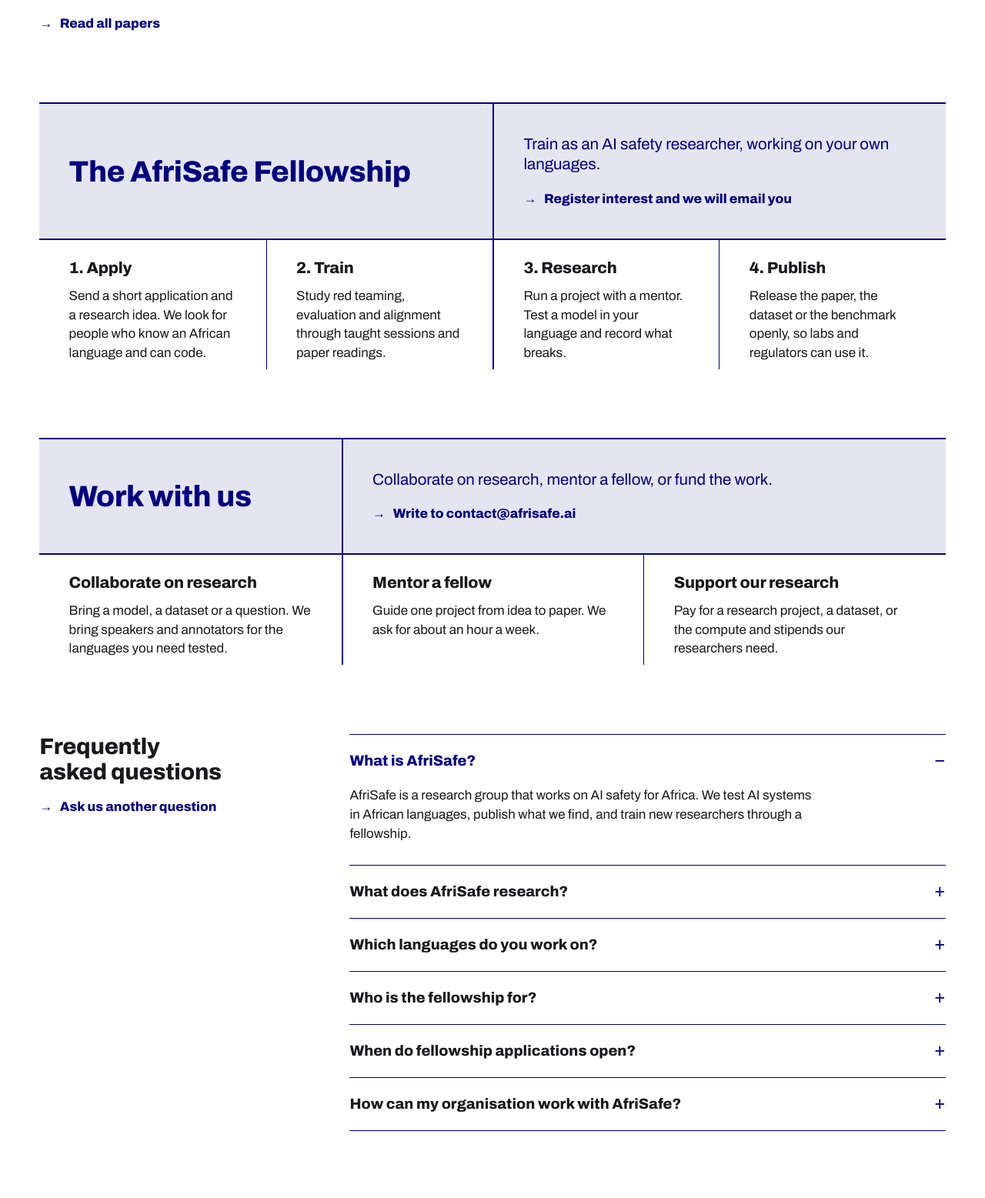
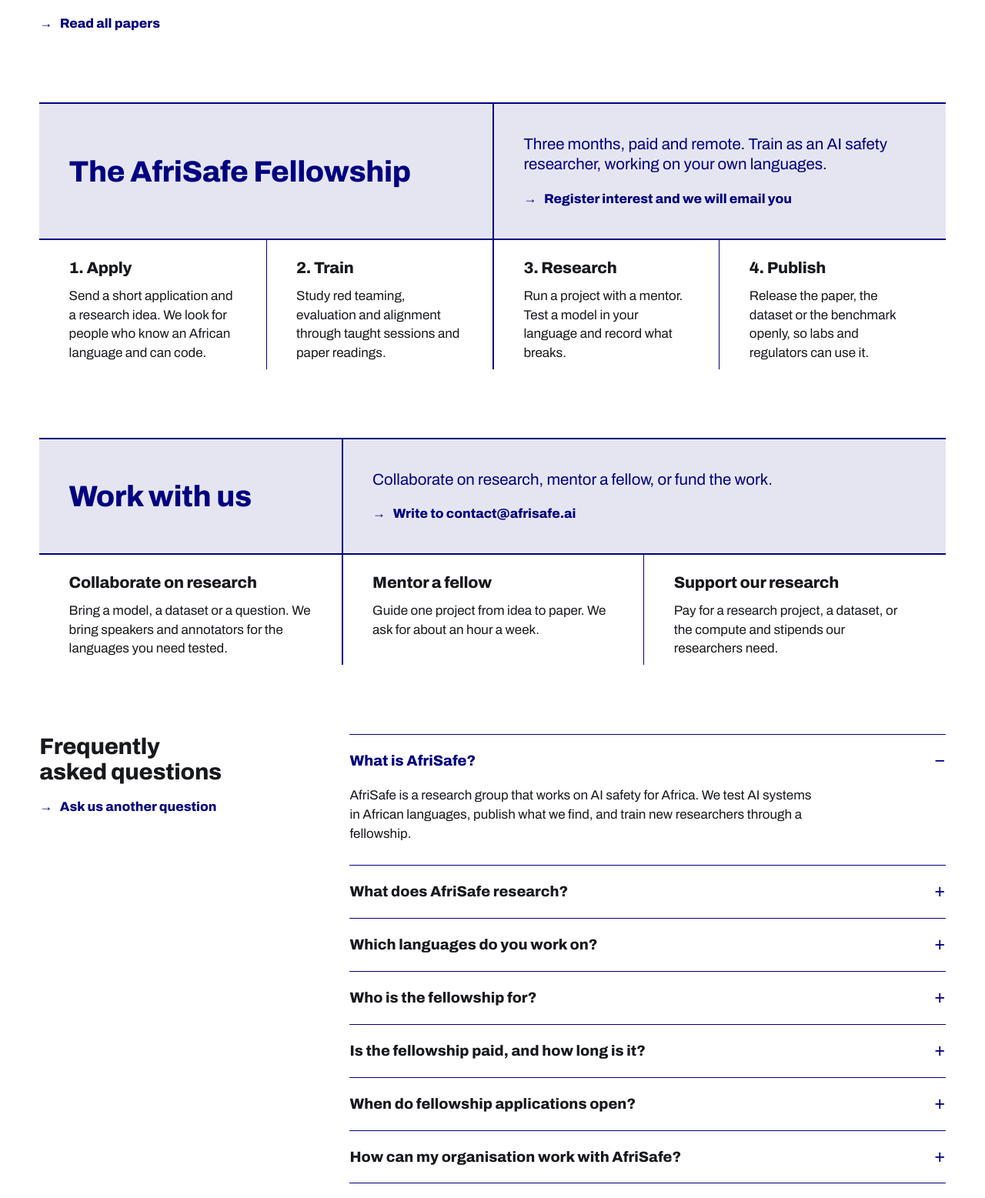
Before and after one commit to shmuhammadd/afrisafe, a plain HTML site: page index.html in a window 1280 px wide. Shown: the part 2867-4424 px from the top of the page at 77% size. Drawn offline with Linux system fonts and the light colour scheme.

Commit message:
Fellowship terms: three months, paid, remote

```diff
--- a/index.html
+++ b/index.html
@@ -137,7 +137,7 @@
   <div class="banner">
     <h2>The AfriSafe Fellowship</h2>
     <div>
-      <p>Train as an AI safety researcher, working on your own languages.</p>
+      <p>Three months, paid and remote. Train as an AI safety researcher, working on your own languages.</p>
       <a class="go" href="mailto:contact@afrisafe.ai?subject=AfriSafe%20Fellowship%20interest">Register interest and we will email you</a>
     </div>
   </div>
@@ -206,6 +206,10 @@
       <details>
         <summary>Who is the fellowship for?</summary>
         <p>Students and early-career researchers who know at least one African language and can program. You do not need a PhD or earlier work in AI safety.</p>
+      </details>
+      <details>
+        <summary>Is the fellowship paid, and how long is it?</summary>
+        <p>Yes, fellows are paid. The fellowship runs for three months and is remote, so you can take part from anywhere.</p>
       </details>
       <details>
         <summary>When do fellowship applications open?</summary>
```
